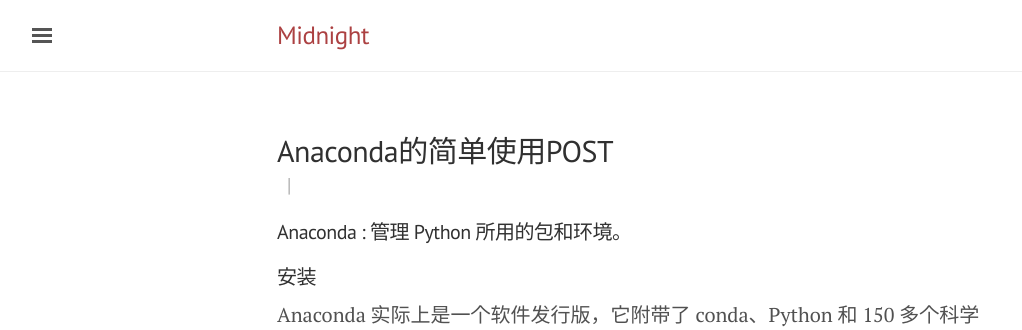
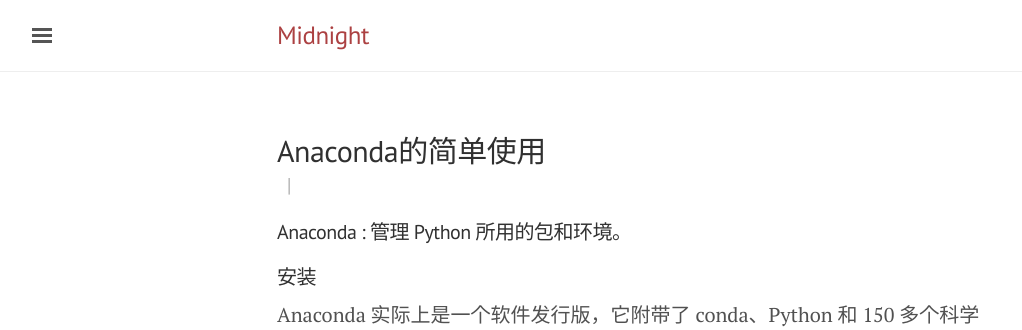
Before and after one commit to midnight2104/midnight2104.github.io, a Jekyll site: the page built from _posts/2018-1-27-Anaconda的简单使用.md, in a window 1280 px wide and 900 px high. Shown: the top 330 px of the window, without its empty margins (3-1025 px from the left). Built offline with Jekyll 4.4.1, drawn with Linux system fonts in a browser that asks for light colours; some of the changed text lies outside the part shown.

Commit message:
Update post.html

```diff
--- a/_layouts/post.html
+++ b/_layouts/post.html
@@ -3,7 +3,7 @@ layout: default
 ---
 
 <div class="post">
-  <h2 class="post-title">{{ page.title }}POST</h2>
+  <h2 class="post-title">{{ page.title }}</h2>
   <span class="post-date">{{ post.date | date_to_string }} &nbsp;     | &nbsp;
     {% if post.tags %}
     {% for tag in post.tags %}
@@ -17,7 +17,7 @@ layout: default
 </div>
 
 <div class="related">
-  <h2>Related Posts</h2>
+  <h2>Related Posts...</h2>
   <ul class="related-posts">
     {% for post in site.related_posts limit:3 %}
       <li>
```
